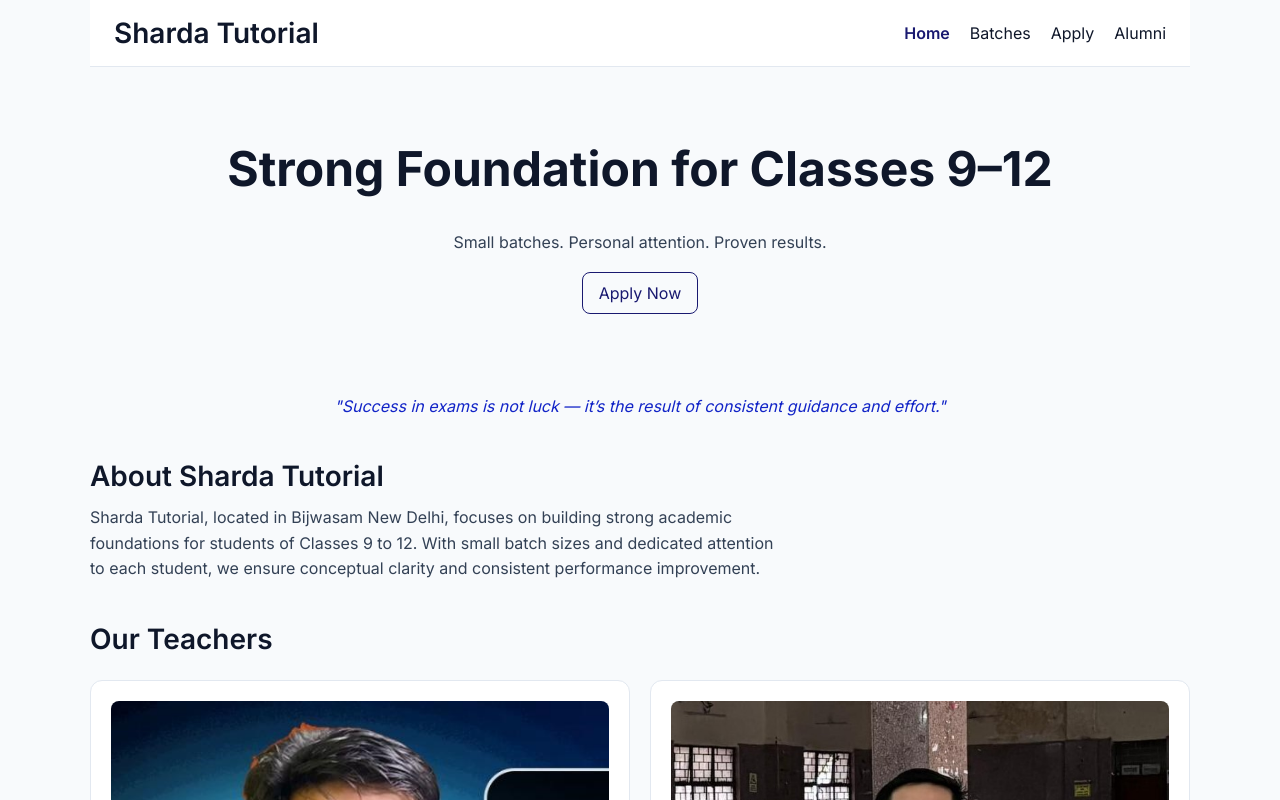
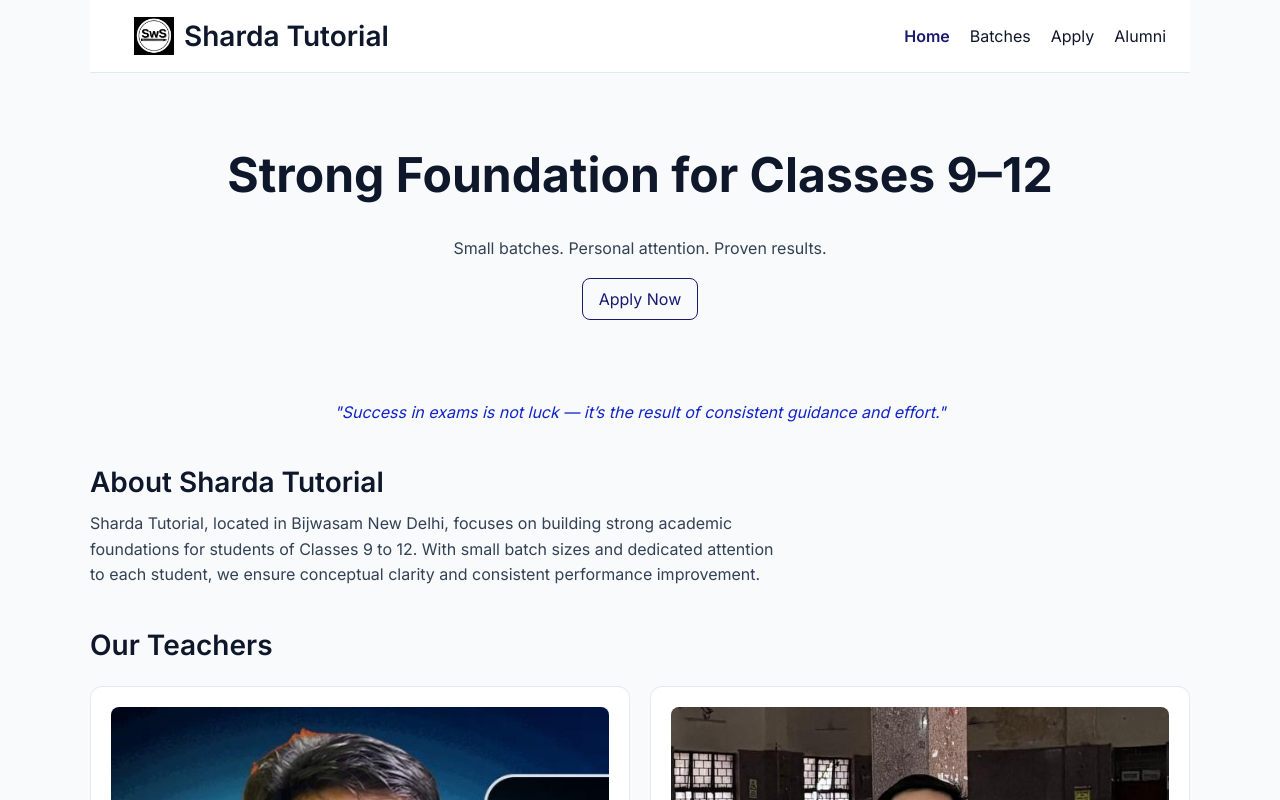
Before and after one commit to aviG69/Sharda_Website, a React (Vite) app: page / in a window 1280 px wide. Shown: the top 800 px of the page. Built offline with nearby package versions, Linux system fonts and the light colour scheme.

Commit message:
home done

```diff
--- a/src/components/Navbar.jsx
+++ b/src/components/Navbar.jsx
@@ -1,10 +1,20 @@
-import { NavLink } from "react-router-dom";
+import { NavLink, Link } from "react-router-dom";
 
 export default function Navbar() {
   return (
     <nav className="nav">
-      <h2>Sharda Tutorial</h2>
+      {/* LEFT SIDE (LOGO CLICKABLE) */}
+      <div className="nav-left">
+        <Link
+          to="/"
+          style={{ display: "flex", alignItems: "center", gap: "10px", textDecoration: "none" }}
+        >
+          <img src="/logo.jpg" alt="logo" className="logo" />
+          <h2 style={{ margin: 0 }}>Sharda Tutorial</h2>
+        </Link>
+      </div>
 
+      {/* RIGHT SIDE (LINKS) */}
       <div>
         <NavLink to="/">Home</NavLink>
         <NavLink to="/batches">Batches</NavLink>
--- a/src/index.css
+++ b/src/index.css
@@ -158,3 +158,14 @@ textarea {
   object-fit: cover;
   border-radius: 8px;
 }
+.nav-left {
+  display: flex;
+  align-items: center;
+  gap: 10px;
+}
+
+.logo {
+  height: 40px;
+  width: 40px;
+  object-fit: contain;
+}
```
Also changed, not shown: public/logo.jpg (added).
